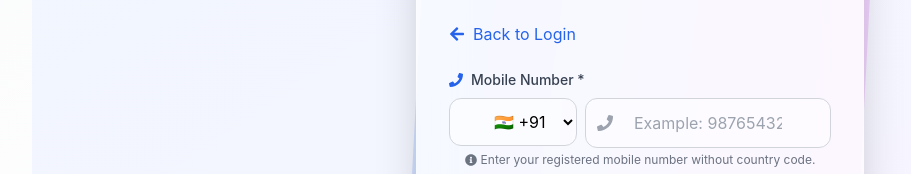
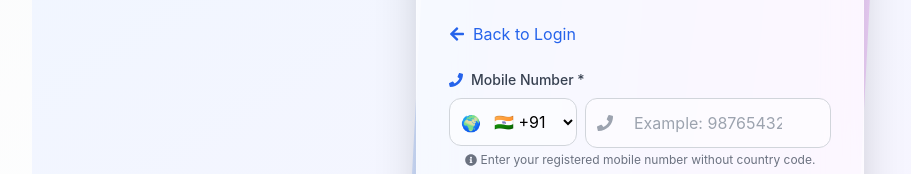
Before and after one commit to dhruchaudhari/Ai-automated-learning-and-development-platform, a React (Vite) app in the folder frontend/: page /login in a window 1280 px wide. Both pictures are taken after a click on the button "Forgot Email?". Shown: the part 328-502 px from the top of the page, without its empty margins (0-911 px from the left). Built offline with nearby package versions, Linux system fonts and the light colour scheme; the HTML template or start-up script is replaced by a standard one.

Commit message:
week2 analytics & otp

```diff
--- a/frontend/src/components/Login.jsx
+++ b/frontend/src/components/Login.jsx
@@ -1108,7 +1108,9 @@
                           </option>
                         ))}
                       </select>
-
+                      <div className="absolute inset-y-0 left-0 pl-3 flex items-center pointer-events-none">
+                        <span className="text-gray-400">🌍</span>
+                      </div>
                     </div>
                     <div className="relative flex-1">
                       <input
```
